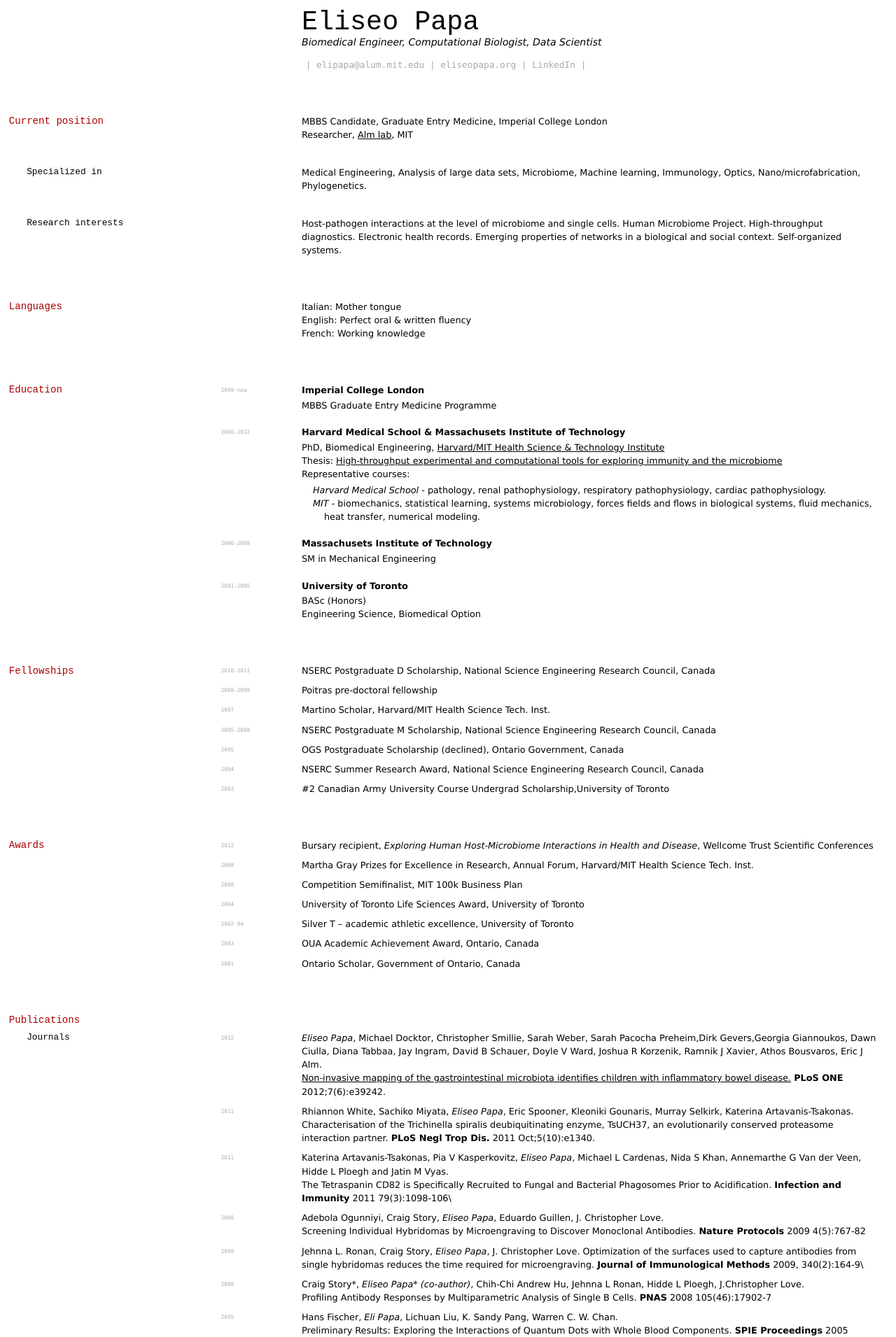
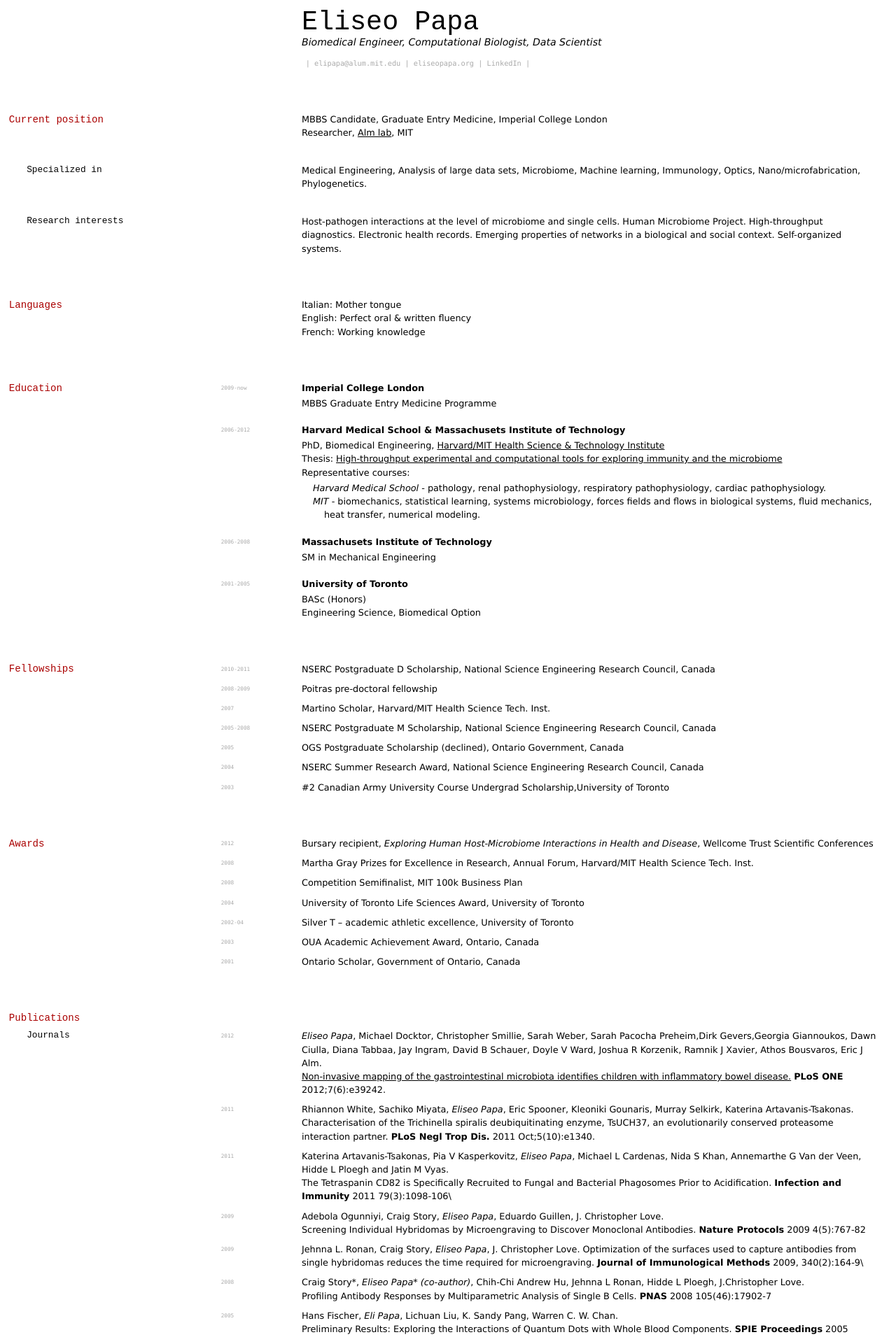
Before and after one commit to elipapa/markdown-cv, a Jekyll site: the page built from index.md, in a window 1280 px wide. Shown: the top 1911 px of the page at 70% size. Built offline with Jekyll 4.4.1, drawn with Linux system fonts in a browser that asks for light colours.

Commit message:
first few graphical differences between print and web

```diff
--- a/index.md
+++ b/index.md
@@ -1,6 +1,6 @@
 ---
 layout: cv
-title: eliseo papa's CV
+title: Eliseo Papa's CV
 ---
 # Eliseo Papa
 Biomedical Engineer, Computational Biologist, Data Scientist
@@ -27,6 +27,10 @@
 > | [eliseopapa.org](http://eliseopapa.org) |
 > [LinkedIn](http://uk.linkedin.com/in/eliseopapa) |
 
+<div id="address">
+    eliseopapa.org<br>
+    elipapa@alum.mit.edu<br>
+</div>
 
 
 ## Current position
--- a/media/cv-print.css
+++ b/media/cv-print.css
@@ -123,7 +123,7 @@
 	font-size: 3em;
 	line-height: 1em;
 	position: relative;
-	left: 33%;
+	left: 25%;
 }
 
 h1+p {
@@ -158,12 +158,7 @@
 }
 
 blockquote {
-	margin-top: 1em;
-	position: relative;
-	left: 12%;
-	color: #aaa;
-	font-family: Menlo,monospace,sans-serif;
-	width: 65%;
+	display: none;
 }
 
 blockquote a {
@@ -177,3 +172,8 @@
 strong {
 	font-weight: bold;
 }
+
+#address {
+	position: relative;
+	left: 25%;
+}
--- a/media/cv-screen.css
+++ b/media/cv-screen.css
@@ -163,6 +163,7 @@
 	left: 12%;
 	color: #aaa;
 	font-family: Menlo,monospace,sans-serif;
+	font-size: 80%;
 	width: 65%;
 }
 
@@ -177,3 +178,7 @@
 strong {
 	font-weight: bold;
 }
+
+#address {
+	display: none;
+}
```
